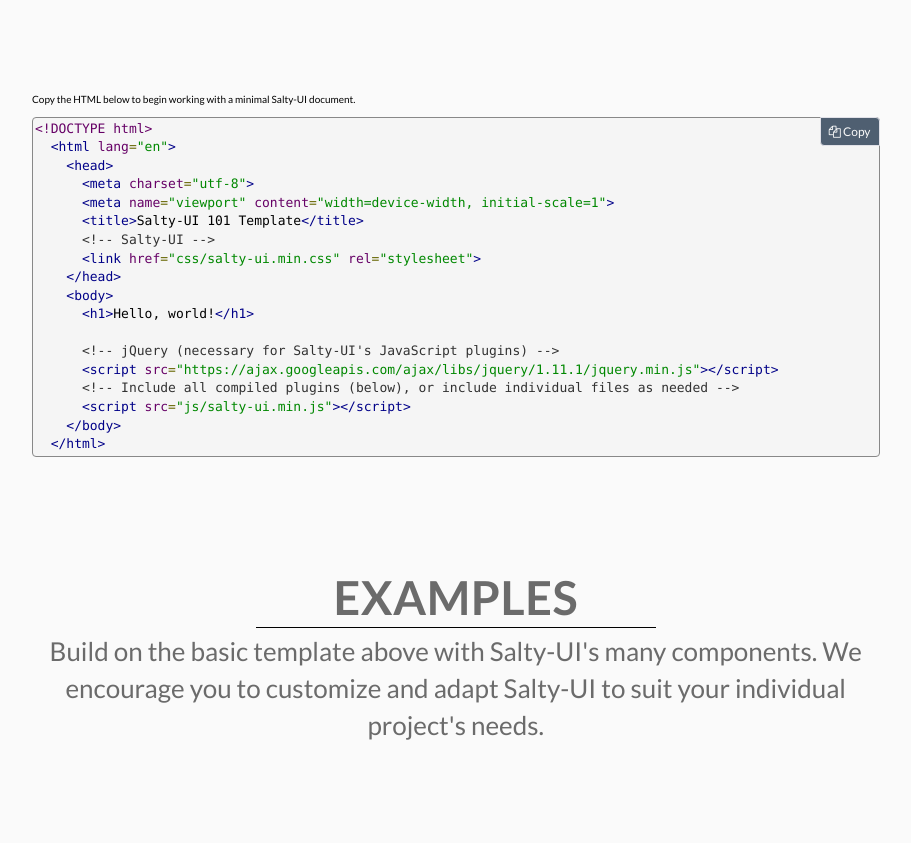
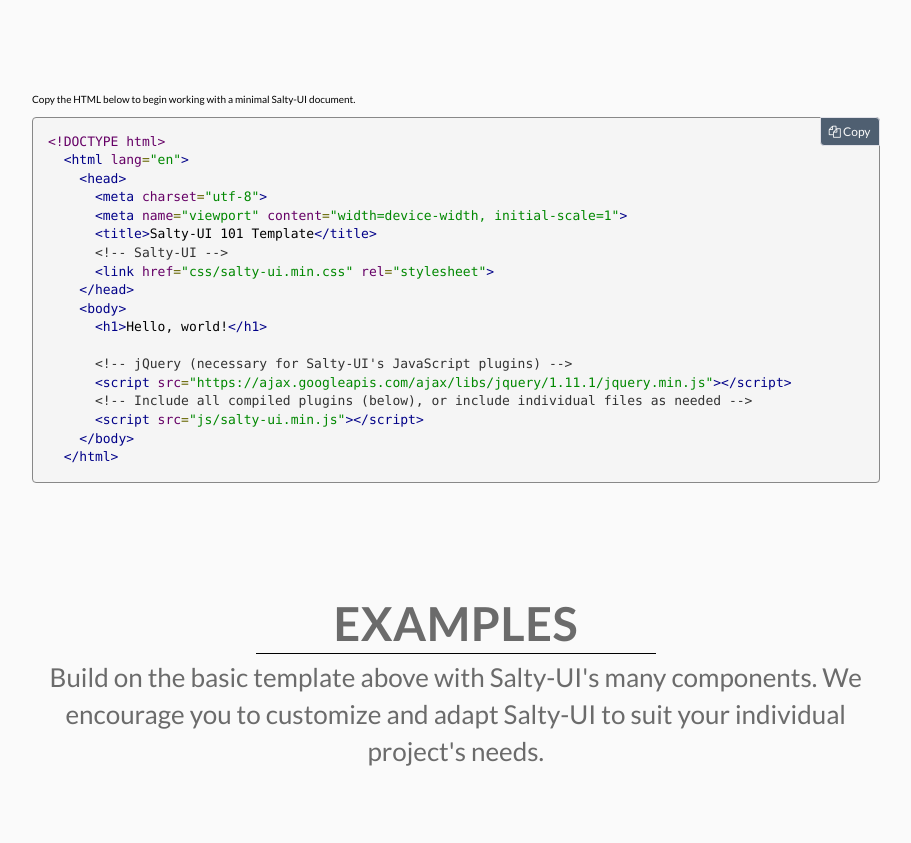
Before and after one commit to JaredCowan/salty-ui, a website: page docs/pages/getting-started.html in a window 1280 px wide. Shown: the part 3454-4297 px from the top of the page, without its empty margins (38-949 px from the left). Drawn offline with nearby package versions, Linux system fonts and the light colour scheme.

Commit message:
added some padding to code window

```diff
--- a/docs/css/site.css
+++ b/docs/css/site.css
@@ -469,7 +469,7 @@
 
 /* Put a border around prettyprinted code snippets. */
 pre.prettyprint {
-  padding: 2px;
+  padding: 15px;
   border: 1px solid #888;
   min-height: 40px;
 }
```
